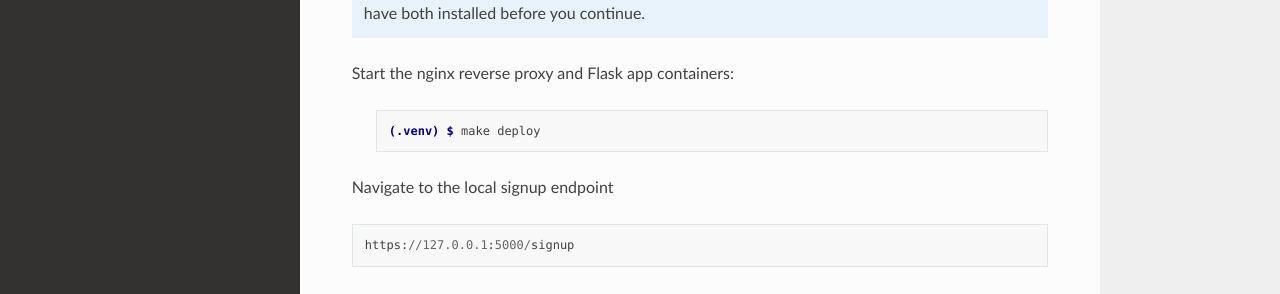
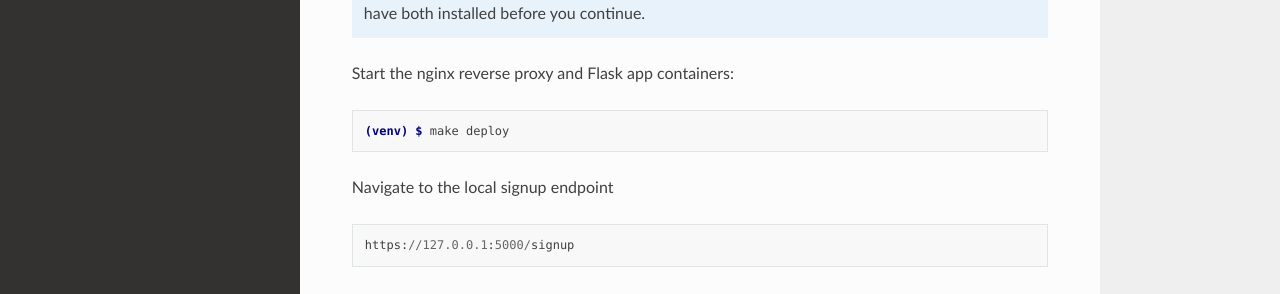
Before and after one commit to sapph2c/bifrost, a Sphinx documentation site: the page built from docs/usage.rst, in a window 1280 px wide and 1226 px high. Shown: the part 551-845 px from the top of the window. Built offline with Sphinx 7.4.7 and the Read the Docs theme 2.0.0, drawn with Linux system fonts in a browser that asks for light colours.

```diff
--- a/docs/usage.rst
+++ b/docs/usage.rst
@@ -26,9 +26,9 @@ Launching the server
 
 Start the nginx reverse proxy and Flask app containers:
 
- .. code-block:: console
+.. code-block:: console
 
-   (.venv) $ make deploy
+   (venv) $ make deploy
 
 
 Navigate to the local signup endpoint
```
